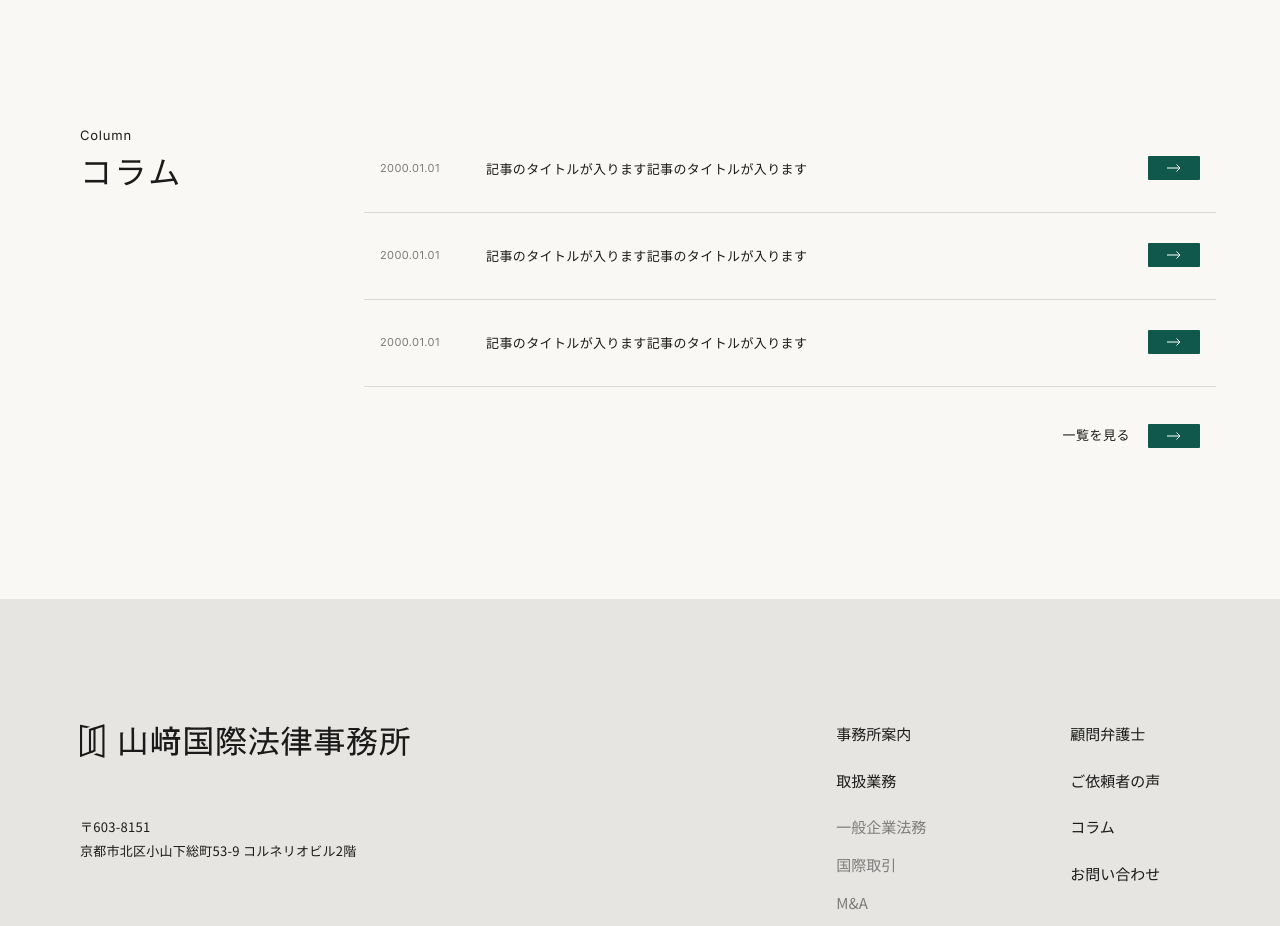
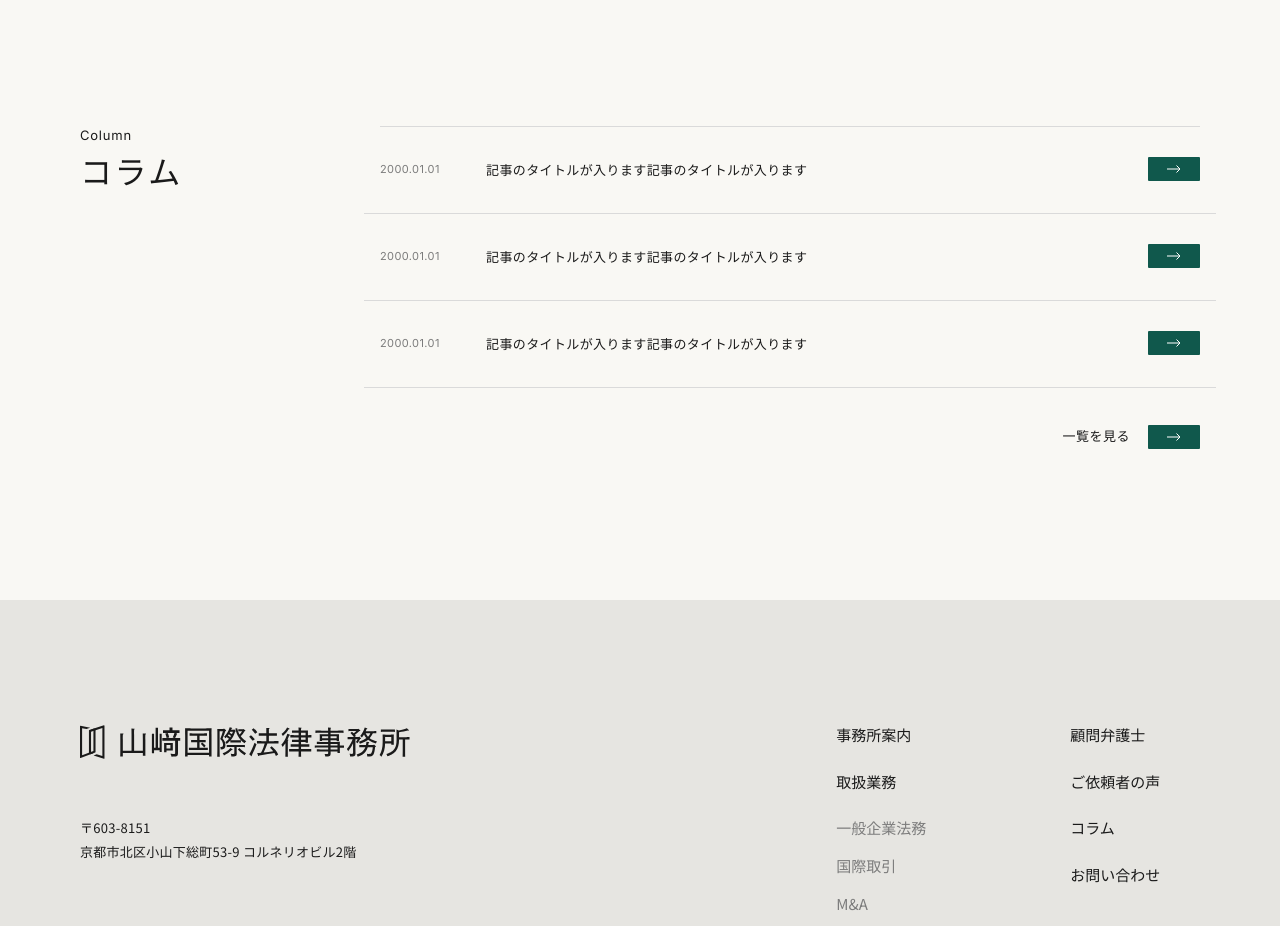
Before and after one commit to yuuuiiiimaaaruuu-web/yamasaki-law-test, a plain HTML site: page index.html in a window 1280 px wide. Shown: the part 6160-7086 px from the top of the page. Drawn offline with Linux system fonts and the light colour scheme; a web font is replaced by a local one.

Commit message:
コラム一覧の上に線を追加
Co-Authored-By: Claude Opus 5.5 <noreply@anthropic.com>
Claude-Session: https://claude.ai/code/session_01Y85FGXvahExxPTE8ZaAPoz

```diff
--- a/css/style.css
+++ b/css/style.css
@@ -381,6 +381,7 @@ a:hover .link-arrow__txt,
 /* ===== Column ===== */
 .column { padding-bottom: 150px; }
 .column__inner { display: grid; grid-template-columns: 240px 1fr; gap: 60px; align-items: start; }
+.column__list { border-top: 1px solid var(--c-line); }
 .column__list a {
   display: grid; grid-template-columns: 82px 1fr auto; gap: 24px; align-items: center;
   padding: 30px 16px 32px; margin-inline: -16px;  /* ホバーの背景を左右に少し広げる */
```
